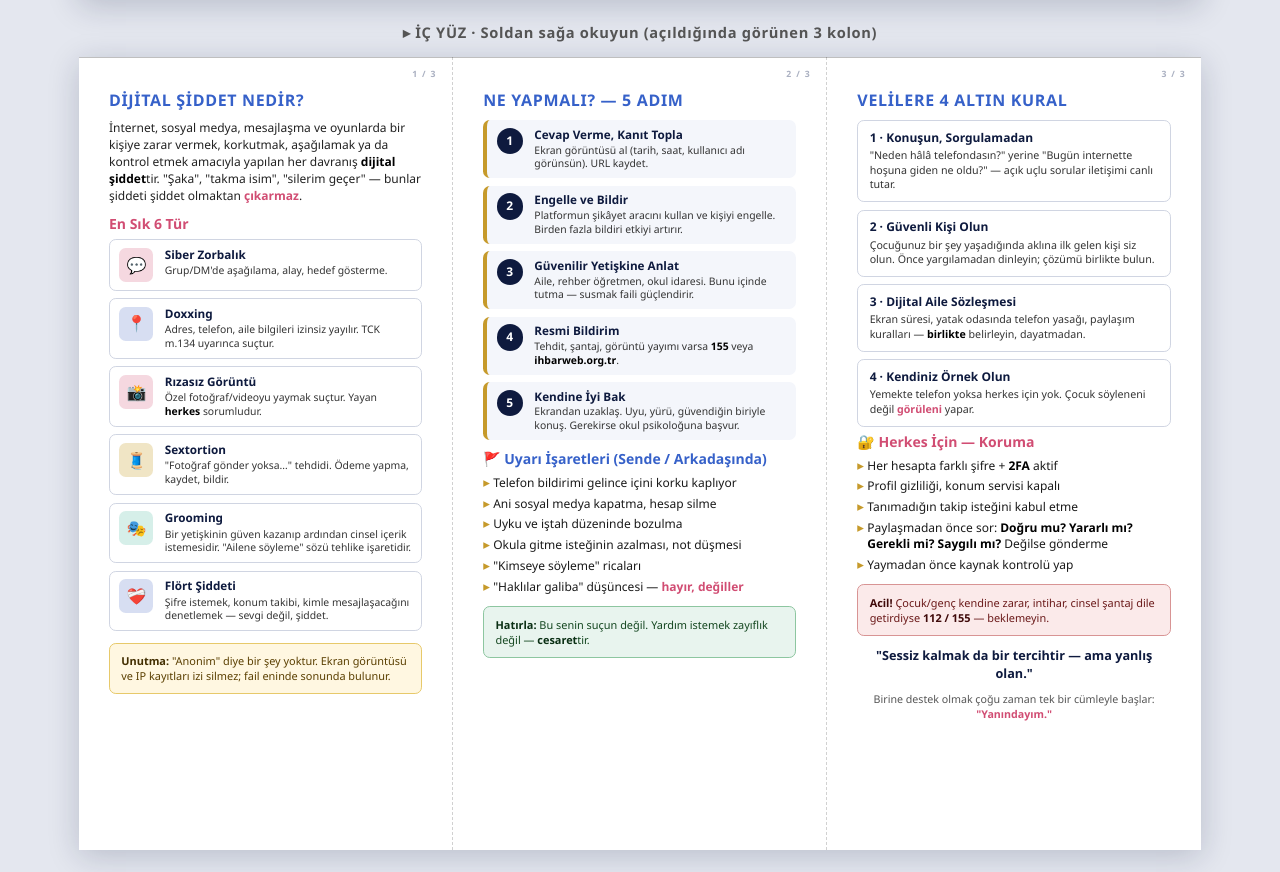
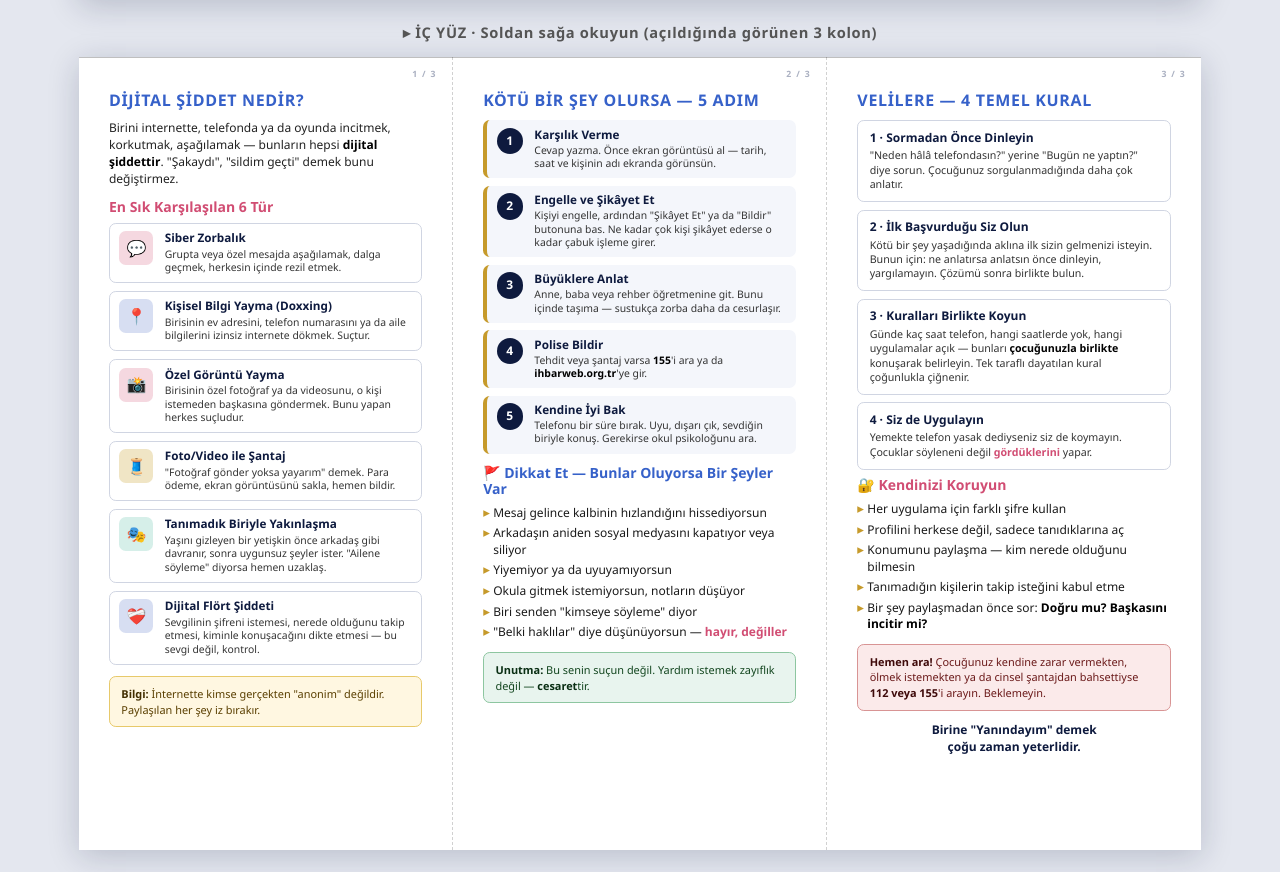
Before and after one commit to canakalin89/dijital-okuryazarlik, a plain HTML site: page brosur.html in a window 1280 px wide. Shown: the part 961-1833 px from the top of the page. Drawn offline with Linux system fonts and the light colour scheme.

Commit message:
Tüm içeriklerde sade Türkçe, uydurma bilgi temizliği
- Broşür ve sitede çeviriden kalan ifadeler düzeltildi
- "pile-on", "EXIF", "T.H.I.N.K", "süzgeçtir", "yalnız taşıma" gibi
  yabancı veya anlaşılmaz ifadeler sade Türkçeye çevrildi
- Broşürdeki uydurma okul rehberlik servisi konumu silindi
- Veliler için DNS/modem ayarları basitten anlatıldı
- Her iki PDF yeniden oluşturuldu

```diff
--- a/brosur.html
+++ b/brosur.html
@@ -266,28 +266,28 @@ ul.bul li::before{content:"▸";color:var(--gold);position:absolute;left:0;font-
   <!-- PANEL 1: ARKA KAPAK -->
   <div class="panel back">
     <span class="plabel">Arka Kapak</span>
-    <h2>☎ Acil Yardım</h2>
+    <h2>☎ Yardım İçin Ara</h2>
     <div class="phone-row">
-      <div class="phone-box"><div class="n">155</div><div class="l">Polis İmdat · Siber suç</div></div>
-      <div class="phone-box"><div class="n">112</div><div class="l">Acil Çağrı</div></div>
-      <div class="phone-box"><div class="n">183</div><div class="l">Aile · Kadın · Çocuk Danışma</div></div>
-      <div class="phone-box"><div class="n">KADES</div><div class="l">Kadın Destek Uyg.</div></div>
+      <div class="phone-box"><div class="n">155</div><div class="l">Polis — tehdit veya şantajda ara</div></div>
+      <div class="phone-box"><div class="n">112</div><div class="l">Acil — can tehlikesi varsa ara</div></div>
+      <div class="phone-box"><div class="n">183</div><div class="l">Aile ve Çocuk — ücretsiz danışma hattı</div></div>
+      <div class="phone-box"><div class="n">KADES</div><div class="l">Telefonuna indir, tehlikede anında yardım</div></div>
     </div>
 
     <div class="phone-full">
       <div class="n">ihbarweb<br/>.org.tr</div>
-      <div class="l">BTK / USOM zararlı içerik ihbarı</div>
+      <div class="l">İnternette zararlı içerik gördüysen buradan bildir</div>
     </div>
     <div class="phone-full" style="background:#3a1e4a">
-      <div class="n">egm.gov.tr<br/>/siber</div>
-      <div class="l">EGM Siber Suçlarla Mücadele</div>
+      <div class="n">siber.pol.tr</div>
+      <div class="l">Siber suçu polise buradan da bildirebilirsin</div>
     </div>
 
-    <h2 style="margin-top:3mm;color:var(--teal)">🏫 Okul İletişimi</h2>
+    <h2 style="margin-top:3mm;color:var(--teal)">🏫 Okula Gel</h2>
     <p style="font-size:8.5pt;margin-bottom:2mm">
-      Dijital şiddetle karşılaştığını düşündüğünde <strong>Rehberlik Servisi</strong>'ne başvurun. Anonim bildirim mümkündür.
+      İnternette kötü bir şeyle karşılaştıysan okuldaki <strong>rehber öğretmene</strong> git. İstersen adını söylemeden de anlatabilirsin.
     </p>
-    <p style="font-size:8pt"><strong>Okul Rehberlik Servisi:</strong> <br/>Ana bina, giriş katı · Ders saatleri içinde</p>
+    <p style="font-size:8pt">Herhangi bir <strong>rehber öğretmene</strong> gidebilirsin. İstersen adını söylemeden de anlatabilirsin.</p>
 
     <div class="footer-brand">
       <div style="display:flex;align-items:center;justify-content:center;gap:3mm;margin-bottom:2mm">
@@ -401,127 +401,124 @@ ul.bul li::before{content:"▸";color:var(--gold);position:absolute;left:0;font-
     <span class="plabel">1 / 3</span>
     <h2>Dijital Şiddet Nedir?</h2>
     <p>
-      İnternet, sosyal medya, mesajlaşma ve oyunlarda bir kişiye zarar vermek, korkutmak, aşağılamak ya da kontrol etmek amacıyla yapılan her davranış <strong>dijital şiddet</strong>tir.
-      "Şaka", "takma isim", "silerim geçer" — bunlar şiddeti şiddet olmaktan <em>çıkarmaz</em>.
+      Birini internette, telefonda ya da oyunda incitmek, korkutmak, aşağılamak — bunların hepsi <strong>dijital şiddettir</strong>.
+      "Şakaydı", "sildim geçti" demek bunu değiştirmez.
     </p>
 
-    <h3 style="color:var(--pink);margin-top:3mm">En Sık 6 Tür</h3>
+    <h3 style="color:var(--pink);margin-top:3mm">En Sık Karşılaşılan 6 Tür</h3>
 
     <div class="vmini">
       <div class="vrow"><div class="vi p">💬</div><div class="vt">
         <div class="vh">Siber Zorbalık</div>
-        <div class="vd">Grup/DM'de aşağılama, alay, hedef gösterme.</div>
+        <div class="vd">Grupta veya özel mesajda aşağılamak, dalga geçmek, herkesin içinde rezil etmek.</div>
       </div></div>
       <div class="vrow"><div class="vi b">📍</div><div class="vt">
-        <div class="vh">Doxxing</div>
-        <div class="vd">Adres, telefon, aile bilgileri izinsiz yayılır. TCK m.134 uyarınca suçtur.</div>
+        <div class="vh">Kişisel Bilgi Yayma (Doxxing)</div>
+        <div class="vd">Birisinin ev adresini, telefon numarasını ya da aile bilgilerini izinsiz internete dökmek. Suçtur.</div>
       </div></div>
       <div class="vrow"><div class="vi p">📸</div><div class="vt">
-        <div class="vh">Rızasız Görüntü</div>
-        <div class="vd">Özel fotoğraf/videoyu yaymak suçtur. Yayan <strong>herkes</strong> sorumludur.</div>
+        <div class="vh">Özel Görüntü Yayma</div>
+        <div class="vd">Birisinin özel fotoğraf ya da videosunu, o kişi istemeden başkasına göndermek. Bunu yapan herkes suçludur.</div>
       </div></div>
       <div class="vrow"><div class="vi">🧵</div><div class="vt">
-        <div class="vh">Sextortion</div>
-        <div class="vd">"Fotoğraf gönder yoksa…" tehdidi. Ödeme yapma, kaydet, bildir.</div>
+        <div class="vh">Foto/Video ile Şantaj</div>
+        <div class="vd">"Fotoğraf gönder yoksa yayarım" demek. Para ödeme, ekran görüntüsünü sakla, hemen bildir.</div>
       </div></div>
       <div class="vrow"><div class="vi t">🎭</div><div class="vt">
-        <div class="vh">Grooming</div>
-        <div class="vd">Bir yetişkinin güven kazanıp ardından cinsel içerik istemesidir. "Ailene söyleme" sözü tehlike işaretidir.</div>
+        <div class="vh">Tanımadık Biriyle Yakınlaşma</div>
+        <div class="vd">Yaşını gizleyen bir yetişkin önce arkadaş gibi davranır, sonra uygunsuz şeyler ister. "Ailene söyleme" diyorsa hemen uzaklaş.</div>
       </div></div>
       <div class="vrow"><div class="vi b">❤️‍🩹</div><div class="vt">
-        <div class="vh">Flört Şiddeti</div>
-        <div class="vd">Şifre istemek, konum takibi, kimle mesajlaşacağını denetlemek — sevgi değil, şiddet.</div>
+        <div class="vh">Dijital Flört Şiddeti</div>
+        <div class="vd">Sevgilinin şifreni istemesi, nerede olduğunu takip etmesi, kiminle konuşacağını dikte etmesi — bu sevgi değil, kontrol.</div>
       </div></div>
     </div>
 
     <div class="note">
-      <strong>Unutma:</strong> "Anonim" diye bir şey yoktur. Ekran görüntüsü ve IP kayıtları izi silmez; fail eninde sonunda bulunur.
+      <strong>Bilgi:</strong> İnternette kimse gerçekten "anonim" değildir. Paylaşılan her şey iz bırakır.
     </div>
   </div>
 
   <!-- PANEL 5: 5 Adım + Uyarı İşaretleri -->
   <div class="panel inside">
     <span class="plabel">2 / 3</span>
-    <h2>Ne Yapmalı? — 5 Adım</h2>
+    <h2>Kötü Bir Şey Olursa — 5 Adım</h2>
 
     <div class="steps-mini">
       <div class="step-row"><div class="sn">1</div><div class="sc">
-        <div class="sh">Cevap Verme, Kanıt Topla</div>
-        <div class="sd">Ekran görüntüsü al (tarih, saat, kullanıcı adı görünsün). URL kaydet.</div>
+        <div class="sh">Karşılık Verme</div>
+        <div class="sd">Cevap yazma. Önce ekran görüntüsü al — tarih, saat ve kişinin adı ekranda görünsün.</div>
       </div></div>
       <div class="step-row"><div class="sn">2</div><div class="sc">
-        <div class="sh">Engelle ve Bildir</div>
-        <div class="sd">Platformun şikâyet aracını kullan ve kişiyi engelle. Birden fazla bildiri etkiyi artırır.</div>
+        <div class="sh">Engelle ve Şikâyet Et</div>
+        <div class="sd">Kişiyi engelle, ardından "Şikâyet Et" ya da "Bildir" butonuna bas. Ne kadar çok kişi şikâyet ederse o kadar çabuk işleme girer.</div>
       </div></div>
       <div class="step-row"><div class="sn">3</div><div class="sc">
-        <div class="sh">Güvenilir Yetişkine Anlat</div>
-        <div class="sd">Aile, rehber öğretmen, okul idaresi. Bunu içinde tutma — susmak faili güçlendirir.</div>
+        <div class="sh">Büyüklere Anlat</div>
+        <div class="sd">Anne, baba veya rehber öğretmenine git. Bunu içinde taşıma — sustukça zorba daha da cesurlaşır.</div>
       </div></div>
       <div class="step-row"><div class="sn">4</div><div class="sc">
-        <div class="sh">Resmi Bildirim</div>
-        <div class="sd">Tehdit, şantaj, görüntü yayımı varsa <strong>155</strong> veya <strong>ihbarweb.org.tr</strong>.</div>
+        <div class="sh">Polise Bildir</div>
+        <div class="sd">Tehdit veya şantaj varsa <strong>155</strong>'i ara ya da <strong>ihbarweb.org.tr</strong>'ye gir.</div>
       </div></div>
       <div class="step-row"><div class="sn">5</div><div class="sc">
         <div class="sh">Kendine İyi Bak</div>
-        <div class="sd">Ekrandan uzaklaş. Uyu, yürü, güvendiğin biriyle konuş. Gerekirse okul psikoloğuna başvur.</div>
+        <div class="sd">Telefonu bir süre bırak. Uyu, dışarı çık, sevdiğin biriyle konuş. Gerekirse okul psikoloğunu ara.</div>
       </div></div>
     </div>
 
-    <h3 style="margin-top:2mm;color:var(--brand)">🚩 Uyarı İşaretleri (Sende / Arkadaşında)</h3>
+    <h3 style="margin-top:2mm;color:var(--brand)">🚩 Dikkat Et — Bunlar Oluyorsa Bir Şeyler Var</h3>
     <ul class="bul">
-      <li>Telefon bildirimi gelince içini korku kaplıyor</li>
-      <li>Ani sosyal medya kapatma, hesap silme</li>
-      <li>Uyku ve iştah düzeninde bozulma</li>
-      <li>Okula gitme isteğinin azalması, not düşmesi</li>
-      <li>"Kimseye söyleme" ricaları</li>
-      <li>"Haklılar galiba" düşüncesi — <em>hayır, değiller</em></li>
+      <li>Mesaj gelince kalbinin hızlandığını hissediyorsun</li>
+      <li>Arkadaşın aniden sosyal medyasını kapatıyor veya siliyor</li>
+      <li>Yiyemiyor ya da uyuyamıyorsun</li>
+      <li>Okula gitmek istemiyorsun, notların düşüyor</li>
+      <li>Biri senden "kimseye söyleme" diyor</li>
+      <li>"Belki haklılar" diye düşünüyorsun — <em>hayır, değiller</em></li>
     </ul>
 
     <div class="note ok">
-      <strong>Hatırla:</strong> Bu senin suçun değil. Yardım istemek zayıflık değil — <strong>cesaret</strong>tir.
+      <strong>Unutma:</strong> Bu senin suçun değil. Yardım istemek zayıflık değil — <strong>cesaret</strong>tir.
     </div>
   </div>
 
   <!-- PANEL 6: Velilere + Koruma + Son Söz -->
   <div class="panel inside">
     <span class="plabel">3 / 3</span>
-    <h2>Velilere 4 Altın Kural</h2>
+    <h2>Velilere — 4 Temel Kural</h2>
 
     <div class="ptip">
-      <h4>1 · Konuşun, Sorgulamadan</h4>
-      <p>"Neden hâlâ telefondasın?" yerine "Bugün internette hoşuna giden ne oldu?" — açık uçlu sorular iletişimi canlı tutar.</p>
+      <h4>1 · Sormadan Önce Dinleyin</h4>
+      <p>"Neden hâlâ telefondasın?" yerine "Bugün ne yaptın?" diye sorun. Çocuğunuz sorgulanmadığında daha çok anlatır.</p>
     </div>
     <div class="ptip">
-      <h4>2 · Güvenli Kişi Olun</h4>
-      <p>Çocuğunuz bir şey yaşadığında aklına ilk gelen kişi siz olun. Önce yargılamadan dinleyin; çözümü birlikte bulun.</p>
+      <h4>2 · İlk Başvurduğu Siz Olun</h4>
+      <p>Kötü bir şey yaşadığında aklına ilk sizin gelmenizi isteyin. Bunun için: ne anlatırsa anlatsın önce dinleyin, yargılamayın. Çözümü sonra birlikte bulun.</p>
     </div>
     <div class="ptip">
-      <h4>3 · Dijital Aile Sözleşmesi</h4>
-      <p>Ekran süresi, yatak odasında telefon yasağı, paylaşım kuralları — <strong>birlikte</strong> belirleyin, dayatmadan.</p>
+      <h4>3 · Kuralları Birlikte Koyun</h4>
+      <p>Günde kaç saat telefon, hangi saatlerde yok, hangi uygulamalar açık — bunları <strong>çocuğunuzla birlikte</strong> konuşarak belirleyin. Tek taraflı dayatılan kural çoğunlukla çiğnenir.</p>
     </div>
     <div class="ptip">
-      <h4>4 · Kendiniz Örnek Olun</h4>
-      <p>Yemekte telefon yoksa herkes için yok. Çocuk söyleneni değil <em>görüleni</em> yapar.</p>
+      <h4>4 · Siz de Uygulayın</h4>
+      <p>Yemekte telefon yasak dediyseniz siz de koymayın. Çocuklar söyleneni değil <em>gördüklerini</em> yapar.</p>
     </div>
 
-    <h3 style="margin-top:2mm;color:var(--pink)">🔐 Herkes İçin — Koruma</h3>
+    <h3 style="margin-top:2mm;color:var(--pink)">🔐 Kendinizi Koruyun</h3>
     <ul class="bul">
-      <li>Her hesapta farklı şifre + <strong>2FA</strong> aktif</li>
-      <li>Profil gizliliği, konum servisi kapalı</li>
-      <li>Tanımadığın takip isteğini kabul etme</li>
-      <li>Paylaşmadan önce sor: <strong>Doğru mu? Yararlı mı? Gerekli mi? Saygılı mı?</strong> Değilse gönderme</li>
-      <li>Yaymadan önce kaynak kontrolü yap</li>
+      <li>Her uygulama için farklı şifre kullan</li>
+      <li>Profilini herkese değil, sadece tanıdıklarına aç</li>
+      <li>Konumunu paylaşma — kim nerede olduğunu bilmesin</li>
+      <li>Tanımadığın kişilerin takip isteğini kabul etme</li>
+      <li>Bir şey paylaşmadan önce sor: <strong>Doğru mu? Başkasını incitir mi?</strong></li>
     </ul>
 
     <div class="note warn">
-      <strong>Acil!</strong> Çocuk/genç kendine zarar, intihar, cinsel şantaj dile getirdiyse <strong>112 / 155</strong> — beklemeyin.
+      <strong>Hemen ara!</strong> Çocuğunuz kendine zarar vermekten, ölmek istemekten ya da cinsel şantajdan bahsettiyse <strong>112 veya 155</strong>'i arayın. Beklemeyin.
     </div>
 
-    <p style="text-align:center;margin-top:3mm;font-size:9.5pt;color:var(--navy);font-weight:700">
-      "Sessiz kalmak da bir tercihtir — ama yanlış olan."
-    </p>
-    <p style="text-align:center;font-size:8pt;color:var(--mut)">
-      Birine destek olmak çoğu zaman tek bir cümleyle başlar:<br/><em style="color:var(--pink)">"Yanındayım."</em>
+    <p style="text-align:center;margin-top:3mm;font-size:9pt;color:var(--navy);font-weight:700">
+      Birine "Yanındayım" demek<br/>çoğu zaman yeterlidir.
     </p>
   </div>
 
```
Also changed, not shown: index.html (+18 -18 lines), 2 other files.
